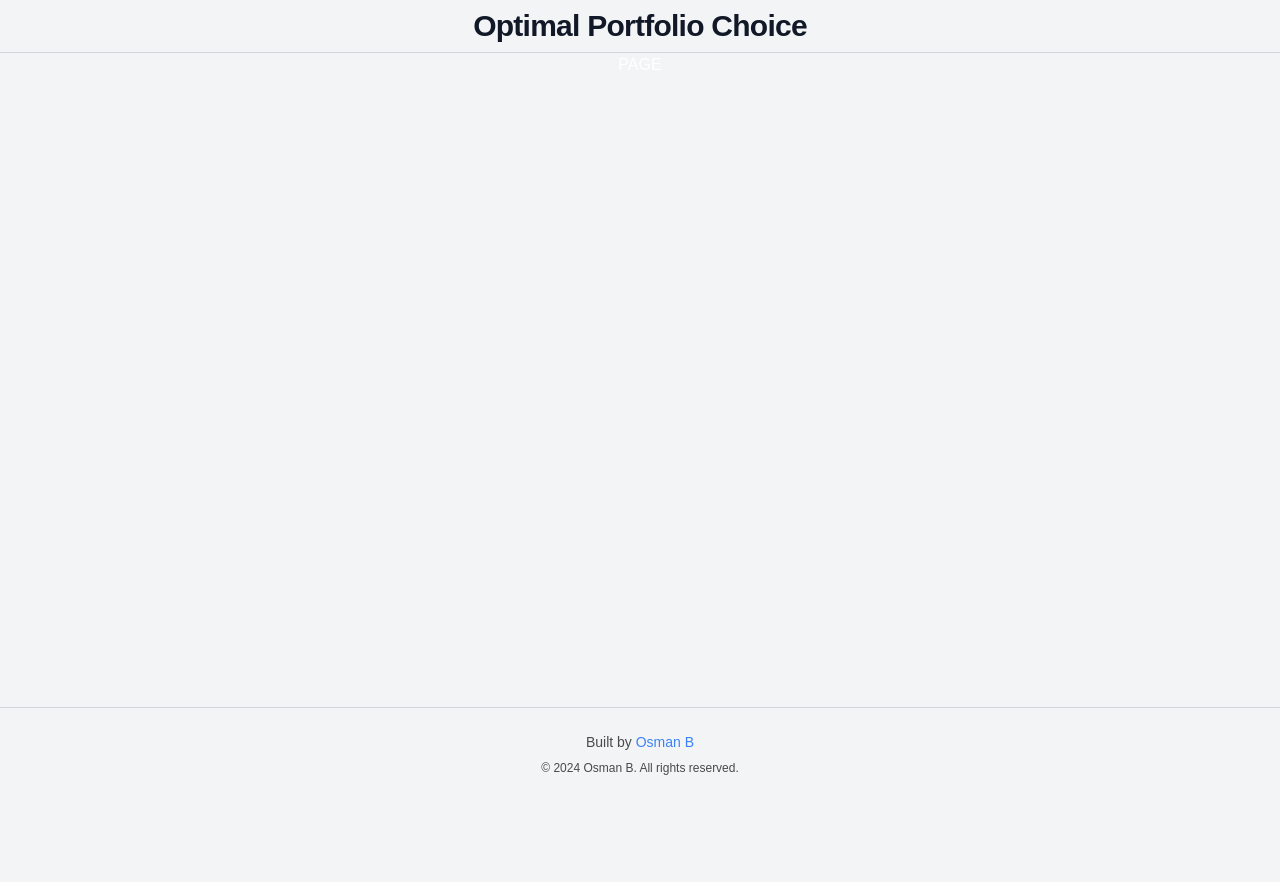
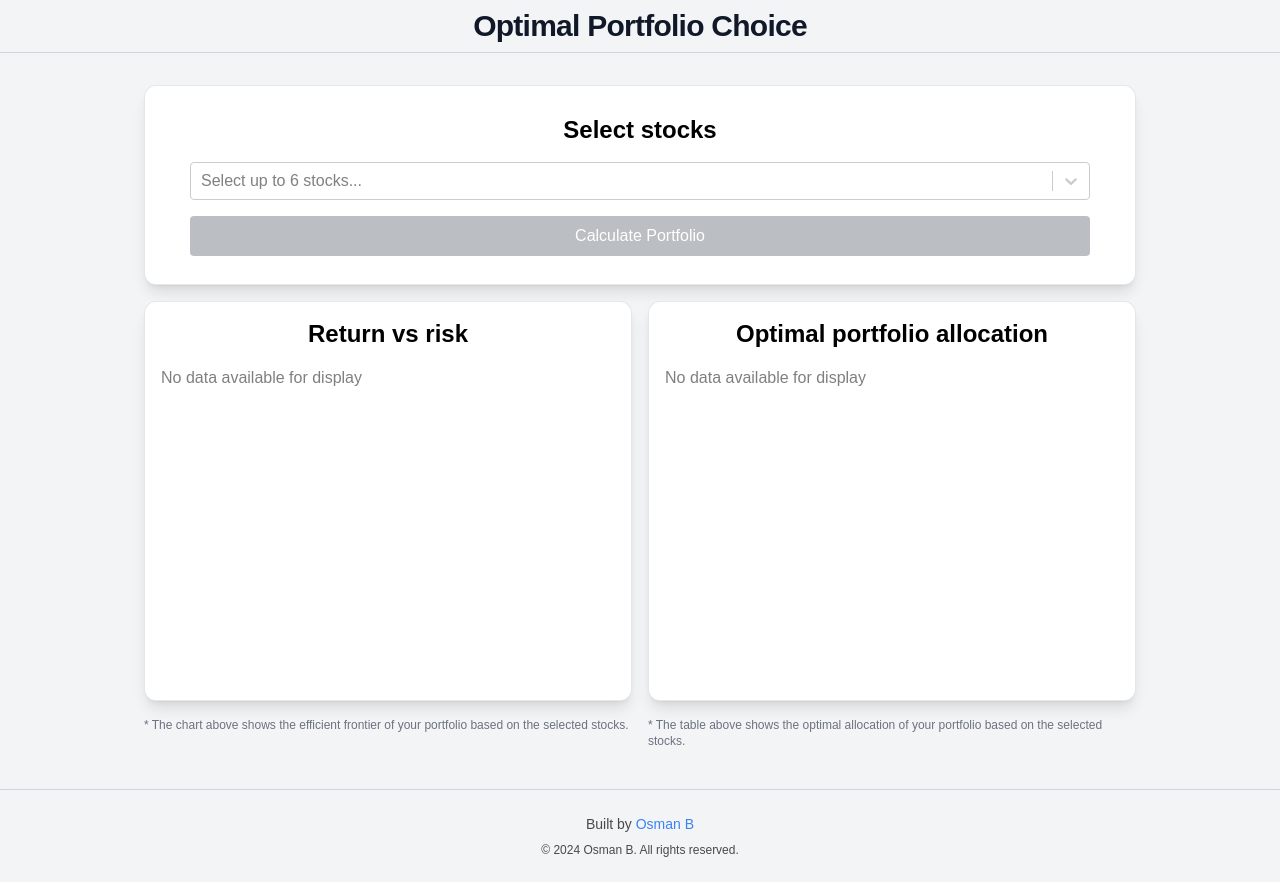
Before and after one commit to osman-butt/optimal-portfolio-app, a Next.js app in the folder optimal-portfolio-app/: page / in a window 1280 px wide. Before the commit the page ends 800 px from the top, so only its background shows below. Built offline with nearby package versions, Linux system fonts and the light colour scheme.

Commit message:
Constructing optimal pf page

```diff
--- a/optimal-portfolio-app/src/components/optimal-portfolio-page.tsx
+++ b/optimal-portfolio-app/src/components/optimal-portfolio-page.tsx
@@ -1,3 +1,55 @@
+"use client";
+
+import { useState } from "react";
+import EfficientFrontierChart from "@/components/ui/chart";
+import DropDownMenu from "@/components/ui/dropdown";
+import AllocationTable from "@/components/ui/table";
+import { PortfolioOptimizationResponse } from "@/app/types";
+import { GridItem, TickerSelector } from "@/components/ui/grid-item";
+import { ChartSkeleton } from "@/components/ui/skeletons";
+
+export type TangentType = {
+  variance: number;
+  expectedReturn: number;
+  name: string;
+};
+
 export default function OptimalPortfolioPage() {
-  return <p>PAGE</p>;
+  const [data, setData] = useState<PortfolioOptimizationResponse | null>(null);
+
+  const handleResponse = (data: PortfolioOptimizationResponse) => {
+    setData(data);
+  };
+
+  return (
+    <main className="p-4 grid md:grid-cols-2 gap-4">
+      <div className="col-span-1 md:col-span-2 text-center">
+        <div className="mt-4">
+          <TickerSelector title="Select stocks">
+            <DropDownMenu handleResponse={handleResponse} />
+          </TickerSelector>
+        </div>
+      </div>
+      <GridItem title="Return vs risk">
+        {data?.optimalPortfolio.expectedReturn ? (
+          <EfficientFrontierChart portfolioData={data} />
+        ) : (
+          <ChartSkeleton />
+        )}
+      </GridItem>
+      <div className="order-3 md:order-2">
+        <GridItem title="Optimal portfolio allocation">
+          <AllocationTable data={data} />
+        </GridItem>
+      </div>
+      <p className="text-left text-xs text-gray-500 order-2 md:order-3">
+        * The chart above shows the efficient frontier of your portfolio based
+        on the selected stocks.
+      </p>
+      <p className="text-left text-xs text-gray-500 order-3 md:order-4">
+        * The table above shows the optimal allocation of your portfolio based
+        on the selected stocks.
+      </p>
+    </main>
+  );
 }
```
